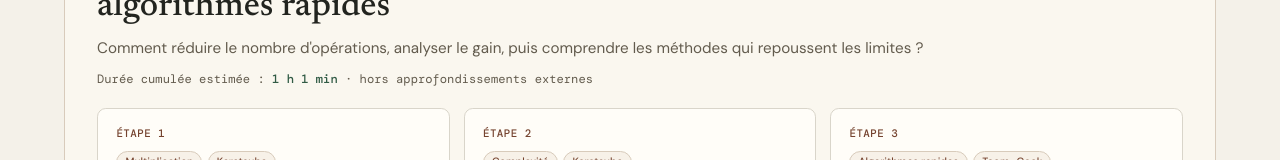
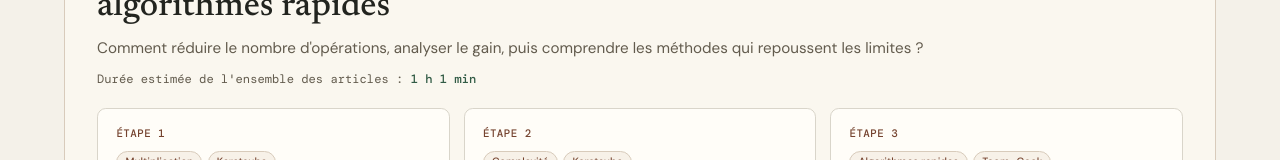
Before and after one commit to JM-Brun/knowledge-stories, an Astro site: page /knowledge-stories/atelier in a window 1280 px wide. Shown: the part 764-924 px from the top of the page. Built offline with nearby package versions, Linux system fonts and the light colour scheme; Astro itself is replaced by a stand-in of ours.

Commit message:
Préciser la portée des durées cumulées de série

```diff
--- a/src/pages/atelier/index.astro
+++ b/src/pages/atelier/index.astro
@@ -64,7 +64,7 @@ const themesFor = (domain: Domain) => [...new Set(
                     <p class="series-kicker">Parcours · {articlesForSeries(series).length} articles</p>
                     <h3 id={`series-${series}`}>{seriesInfo[series].title}</h3>
                     <p class="series-question">{seriesInfo[series].question}</p>
-                    <p class="series-duration">Durée cumulée estimée : <strong>{formatReadingDuration(seriesReadingTime(series))}</strong> · hors approfondissements externes</p>
+                    <p class="series-duration">Durée estimée de l'ensemble des articles : <strong>{formatReadingDuration(seriesReadingTime(series))}</strong></p>
                   </div>
                   <span class="series-mark" aria-hidden="true">{series === "multiplication-karatsuba" ? "×" : "τ"}</span>
                 </header>
```
